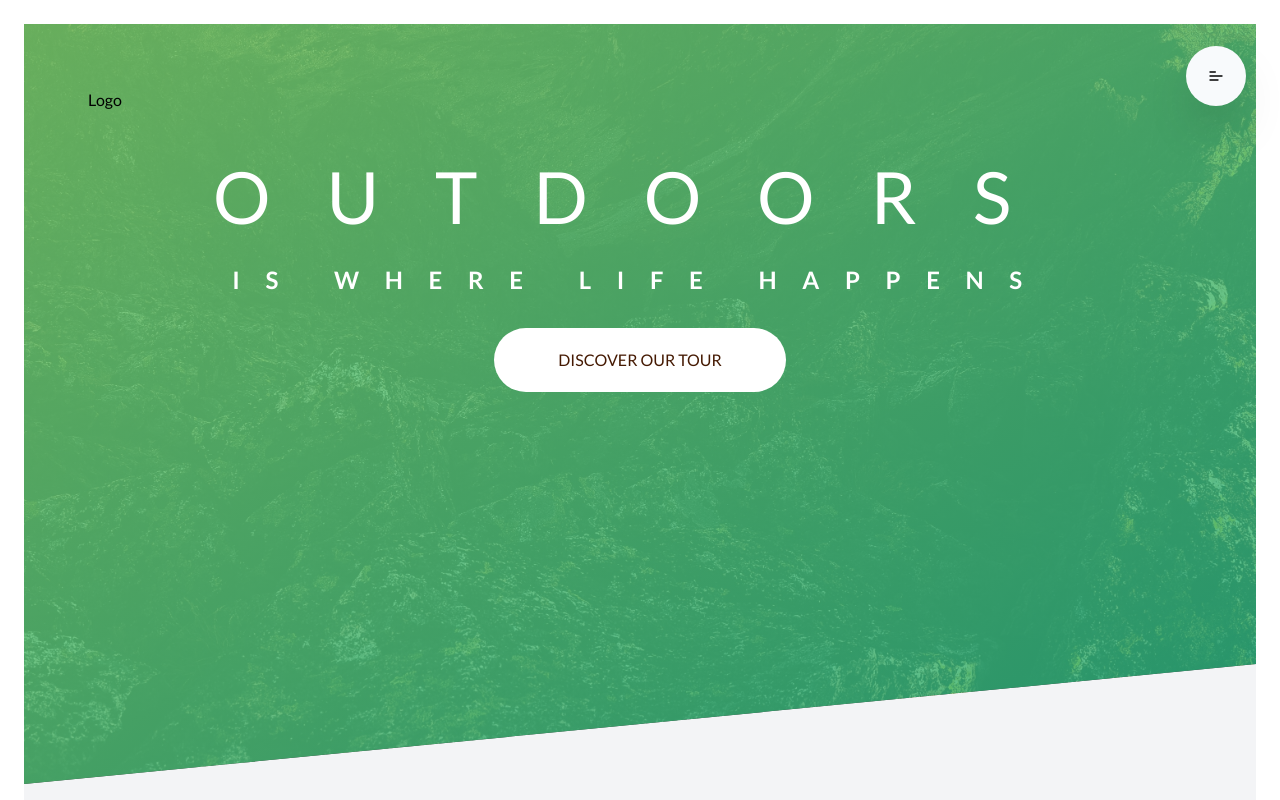
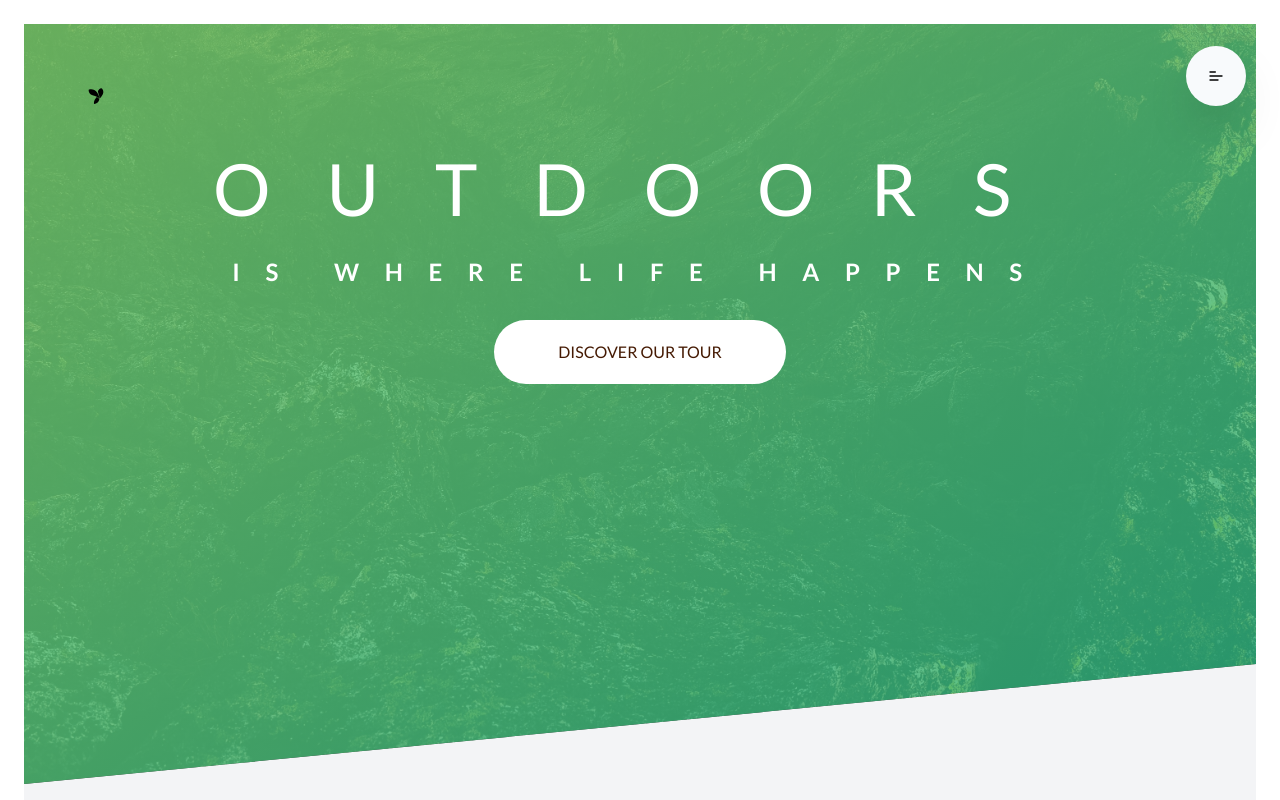
Before and after one commit to OmBharti999/pro, a Next.js app: page / in a window 1280 px wide. Shown: the top 800 px of the page. Built offline with nearby package versions, Linux system fonts and the light colour scheme.

Commit message:
add mainIcon to header and footer

```diff
--- a/app/_component/footer/Footer.tsx
+++ b/app/_component/footer/Footer.tsx
@@ -1,9 +1,14 @@
 import Link from "next/link";
+import { MainIcon } from "../icon";
+
 import "./index.css";
+
 export const Footer = () => {
   return (
     <footer className="bg-neutral-900 text-slate-100 min-h-[35rem] text-sm">
-      <div className="footer-logo flex-center min-h-80">{/* image */}logo</div>
+      <div className="footer-logo flex-center min-h-80">
+      <MainIcon />
+      </div>
       <div className="row flex justify-between gap-x-20 max-w-4xl mx-auto flex-wrap">
         <div className="part">
           <ul className="flex gap-x-4 uppercase footer-nav-list">
@@ -31,9 +36,10 @@ export const Footer = () => {
             <Link className="text-white/90 footer-hover-effect" href={""}>
               Om
             </Link>{" "}
-            for fun and learning. Copyright © by <span className="footer-hover-effect text-white/95">Om</span>, you are absolutely free to
-            use this in your production or self project just dont forget to
-            mention me.
+            for fun and learning. Copyright © by{" "}
+            <span className="footer-hover-effect text-white/95">Om</span>, you
+            are absolutely free to use this in your production or self project
+            just dont forget to mention me.
           </p>
         </div>
       </div>
--- a/app/_component/header/Header.tsx
+++ b/app/_component/header/Header.tsx
@@ -1,5 +1,5 @@
-// import Image from "next/image";
 import { LinkButton, PrimHeading, SubHeading } from "@/app/_component";
+import { MainIcon } from "../icon";
 
 import "./index.css";
 
@@ -7,15 +7,7 @@ export const Header = () => {
   return (
     <header className="max-w-full">
       <div className="logo-box">
-        {/* <Image
-          className="logo"
-          src="/next.svg"
-          alt="Next.js Logo"
-          width={180}
-          height={37}
-          priority
-        /> */}
-        <h1>Logo</h1>
+        <MainIcon varient="white" />
       </div>
       <div className="text-box">
         <PrimHeading content="Outdoors" addClass="slide-left break-all" />
--- /dev/null
+++ b/app/_component/icon/index.tsx
@@ -0,0 +1,17 @@
+import { DiYii } from "react-icons/di";
+interface Props {
+  varient?: "green" | "black" | "white";
+}
+
+export const MainIcon = ({ varient = "green" }: Props) => {
+  // DiEnvato
+  return (
+    <div>
+      <DiYii
+        className={`text-7xl ${
+          varient === "green" ? "text-lime-500" : `text-${varient}/90`
+        }`}
+      />
+    </div>
+  );
+};
```
